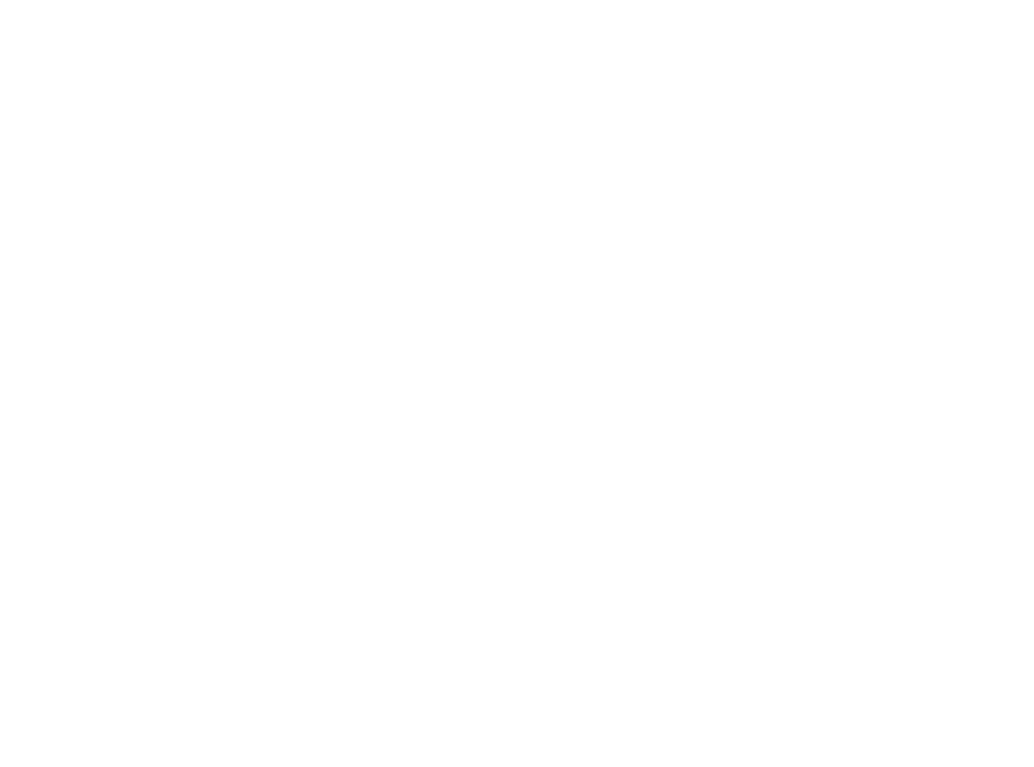
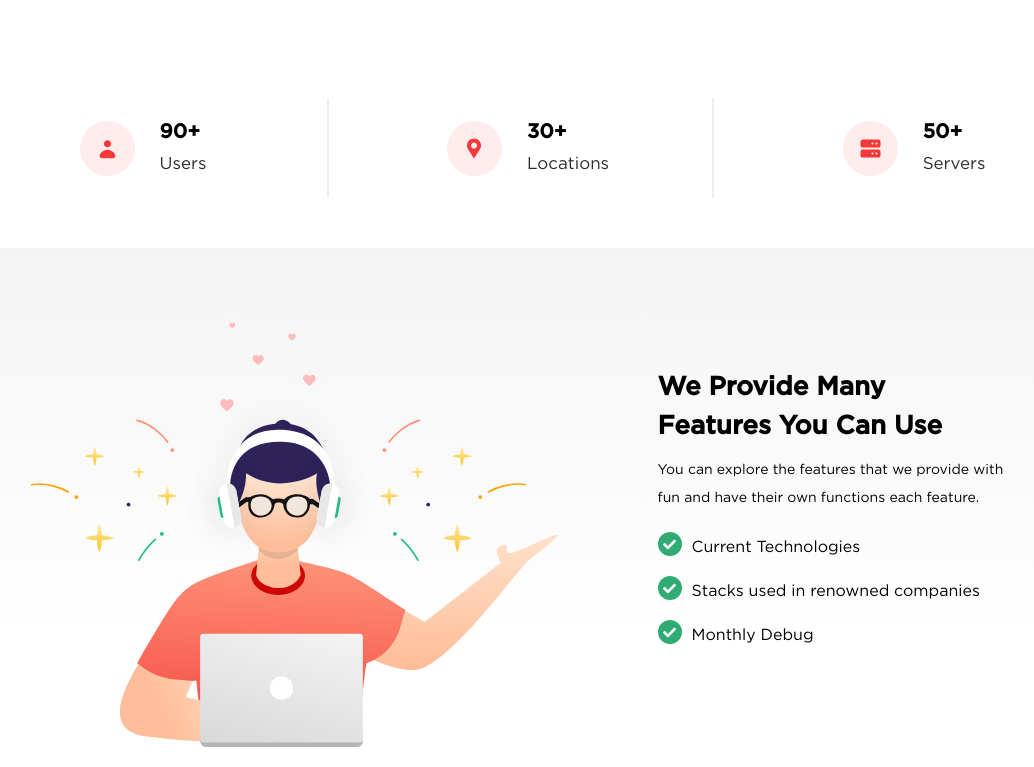
Before and after one commit to lucianobajr/node-paypal, a React (Create React App) app in the folder client/: page / in a window 1280 px wide. Shown: the part 573-1340 px from the top of the page, without its empty margins (121-1155 px from the left). Before the commit the page ends 800 px from the top, so only its background shows below. Built offline with nearby package versions, Linux system fonts and the light colour scheme; the HTML template or start-up script is replaced by a standard one.

Commit message:
add changes

```diff
--- a/client/package.json
+++ b/client/package.json
@@ -9,6 +9,7 @@
     "polished": "^4.0.5",
     "react": "^17.0.1",
     "react-dom": "^17.0.1",
+    "react-icons": "^4.1.0",
     "react-reveal": "^1.2.2",
     "react-router-dom": "^5.2.0",
     "react-scripts": "4.0.1",
--- a/client/src/pages/Home/index.js
+++ b/client/src/pages/Home/index.js
@@ -1,10 +1,19 @@
 import React from "react";
 
 import { Wrapper, Content, Header, Footer, Main } from "./styles";
-import { Zoom } from "react-reveal";
+import { Zoom, Fade } from "react-reveal";
 
 import logo from "../../assets/icons/logo.svg";
 import firstImg from "../../assets/images/first.svg";
+import secondImg from "../../assets/images/second.svg";
+import global from "../../assets/images/global.svg";
+import partners from "../../assets/images/partners.svg";
+
+import iconUser from "../../assets/icons/user.svg";
+import iconServer from "../../assets/icons/server.svg";
+import iconLocal from "../../assets/icons/local.svg";
+
+import { FaCheck } from "react-icons/fa";
 
 function Home() {
   return (
@@ -20,17 +29,93 @@
         </Header>
         <Main>
           <div className="fs-content">
+            <Fade left duration={1300} distance="20px">
               <div className="box">
                 <p id="fs-text">Want anything to be easy with Experience.</p>
 
                 <p id="sec-text">
-                Discover the best references in technology and user <strong>experience</strong>
+                  Discover the best references in technology and user{" "}
+                  <strong>experience</strong>
                 </p>
 
                 <button id="btn-box">Get Started</button>
               </div>
+            </Fade>
+            <Fade right duration={1300} distance="20px">
               <img src={firstImg} alt="" />
+            </Fade>
           </div>
+          <Fade left duration={3300} distance="20px">
+            <div className="sec-content">
+              <div className="boxes margin-box">
+                <div className="icons-box">
+                  <img src={iconUser} alt="" />
+                </div>
+                <div className="texts">
+                  <p className="value">90+</p>
+                  <p className="type">Users</p>
+                </div>
+              </div>
+              <div className="boxes margin-box">
+                <div className="icons-box">
+                  <img src={iconLocal} alt="" />
+                </div>
+                <div className="texts">
+                  <p className="value">30+</p>
+                  <p className="type">Locations</p>
+                </div>
+              </div>
+              <div className="boxes">
+                <div className="icons-box">
+                  <img src={iconServer} alt="" />
+                </div>
+                <div className="texts">
+                  <p className="value">50+</p>
+                  <p className="type">Servers</p>
+                </div>
+              </div>
+            </div>
+          </Fade>
+          <Fade right duration={3500} distance="20px">
+            <div className="third-content">
+              <img src={secondImg} alt="" />
+              <div className="third-box">
+                <p id="title">We Provide Many Features You Can Use</p>
+                <p id="subtitle">
+                  You can explore the features that we provide with fun and have
+                  their own functions each feature.
+                </p>
+
+                <ul className="list">
+                  <li>
+                    <div className="box-check">
+                      <FaCheck size={13} color="#fff" />
+                    </div>
+                    <p>Current Technologies</p>
+                  </li>
+                  <li>
+                    <div className="box-check">
+                      <FaCheck size={13} color="#fff" />
+                    </div>
+                    <p>Stacks used in renowned companies</p>
+                  </li>
+                  <li>
+                    <div className="box-check">
+                      <FaCheck size={13} color="#fff" />
+                    </div>
+                    <p>Monthly Debug</p>
+                  </li>
+                </ul>
+              </div>
+            </div>
+          </Fade>
+          <Fade right duration={3500} distance="20px">
+            <div className="four-content">
+              <p id="title">We have customers all over the world</p>
+              <img src={global} alt="" />
+              <img src={partners} alt="" />
+            </div>
+          </Fade>
         </Main>
 
         <Footer></Footer>
--- a/client/src/pages/Home/styles.js
+++ b/client/src/pages/Home/styles.js
@@ -3,7 +3,7 @@
 import { darken } from 'polished'
 
 export const Wrapper = styled.div `
-  height: 100%;
+    height: 100%;
     display:-webkit-box;
     display:-ms-flexbox;
     display:flex;
@@ -16,7 +16,7 @@
 
 export const Content = styled.div `
     width:1366px;
-    height: 100%;
+    height: 3200px;
 
     display:flex;
     flex-direction:column;
@@ -24,9 +24,14 @@
 
 export const Header = styled.header `
     margin-top:50px;
+
     .logo-box{
         display:flex;
         align-items:center;
+
+        @media (max-width:1300px) {
+            margin-left:40px;
+        }
 
         #title{
             color:#000;
@@ -47,6 +52,9 @@
 `;
 
 export const Main = styled.section `
+    width:100%;
+    height: 2500px;
+
     margin-top:100px;
 
     .fs-content{
@@ -100,8 +108,162 @@
             }
         }
     }
+
+    .sec-content{
+        width:1140px;
+
+        display:flex;
+        align-items:center;
+        justify-content:space-between;
+
+        margin-top:100px;
+        margin-left:80px;
+
+        .boxes{
+            display:flex;
+            align-items:center;
+            justify-content:center;
+            width:370px;
+            height: 100px;
+
+
+
+            .icons-box{
+                border-radius:50%;
+                width:55px;
+                height:55px;
+
+                background-color:#FFECEC;
+
+                display:flex;
+                align-items:center;
+                justify-content:center;
+
+                transition: all .3s ease-in-out 0s;
+
+                margin-right:25px;
+
+                cursor: pointer;
+
+                &:hover{
+                    background-color:${darken(0.05,'#FFECEC')};
+                }
+            }
+
+            .texts{
+                .value{
+                    margin-bottom:15px;
+
+                    font-weight:bold;
+                    font-size:20px;
+                    font-family:GothamPro;
+                }
+                .type{
+                    font-family:GothamProRegular;
+                    font-size:17px;
+
+
+                    color:#292929;
+                }
+            }
+        }
+
+        .margin-box{
+            border-right:solid 2px #eee;
+        }
+    }
+
+    .third-content{
+        height: 500px;
+        width:100%;
+
+        margin-top:50px;
+
+        background: rgb(244,244,244);
+        background: linear-gradient(180deg, rgba(244,244,244,1) 0%, rgba(255,255,255,1) 77%);
+
+        display:flex;
+        justify-content:center;
+        padding-top:70px;
+
+        .third-box{
+            width:350px;
+
+            margin-left:100px;
+            margin-top:50px;
+
+            display:flex;
+            flex-direction:column;
+            align-items:flex-start;
+
+            #title{
+                width:300px;
+
+                font-family:GothamPro;
+                font-weight:bold;
+                font-size:26px;
+                line-height:1.5;
+            }
+            #subtitle{
+                margin-top:10px;
+
+                font-family:GothamProRegular;
+                line-height:2;
+                font-size:14px;
+            }
+
+            .list{
+
+                margin-top:20px;
+                li{
+                    display:flex;
+                    align-items:flex-end;
+
+                    margin-bottom:20px;
+                    .box-check{
+                        border-radius:50%;
+                        height: 24px;
+                        width:24px;
+                        background-color:#2FAB73;
+
+                        display:flex;
+                        align-items:center;
+                        justify-content:center;
+
+                        margin-right:10px;
+                    }
+
+                    p{
+                        font-family:GothamProRegular;
+                        font-size:16px;
+                    }
+                }
+            }
+        }
+    }
+
+    .four-content{
+        margin-top:150px;
+
+        display:flex;
+        flex-direction:column;
+        justify-content:center;
+
+        #title{
+            font-weight:bold;
+            font-size:35px;
+            text-align:center;
+            font-family:GothamPro;
+            margin-bottom:100px;
+        }
+    }
 `;
 
-export const Footer = styled.footer `
+export const Footer = styled.div `
+    height: 563px;
+    width:100%;
+
+    background: rgb(255,255,255);
+    background: linear-gradient(90deg, rgba(255,255,255,1) 8%, rgba(238,238,238,1) 49%, rgba(255,255,255,1) 92%);
 
 `;
```
Also changed, not shown: 2 other files (tests, documents, lock files or other folders). Lines whose indentation alone changed are shown as unchanged.
